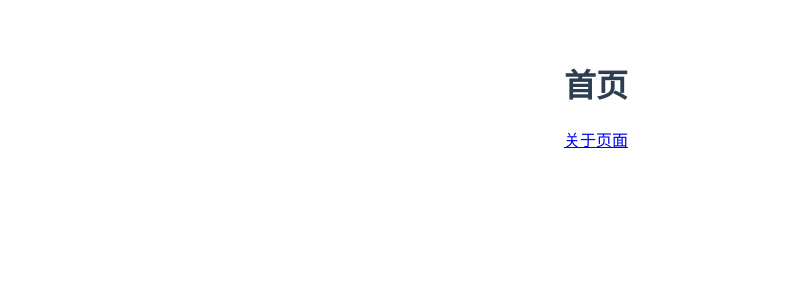
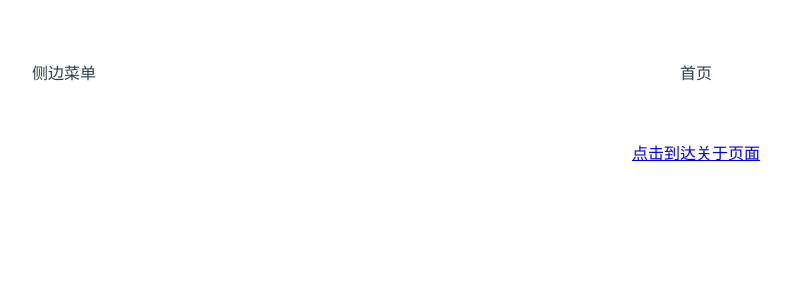
Before and after one commit to liaozhimingandy/vue_app, a Vue app: page /home in a window 1280 px wide. Shown: the top 300 px of the page, without its empty margins (44-835 px from the left). Built offline with nearby package versions, Linux system fonts and the light colour scheme.

Commit message:
内容: 1.测试element-ui控件;

```diff
--- a/src/main.js
+++ b/src/main.js
@@ -1,26 +1,12 @@
-import { createApp } from 'vue'
-import {createRouter, createWebHistory ,Router} from 'vue-router'
+import { createApp } from 'vue';
 import App from './App.vue';
-import about from "@/view/about";
-import home from "@/view/home";
-import not_found from "@/view/not_found";
 
-import ElementPlus from 'element-plus'
-import 'element-plus/dist/index.css'
+//导入路由
+import router from "@/route";
 
-//配置路由
-const routes = [
-    {path: '/', redirect: '/home', name:'index'},
-    {path: '/home', component: home, name:'home'},
-    {path: '/about', component: about, name:'about'},
-    // {path: '*', component:not_found},
-];
+//导入element-plus
+import ElementPlus from 'element-plus';
+import 'element-plus/dist/index.css';
 
-//3. 创建路由实例并传递 `routes` 配置。
-const router = createRouter({
-    // 内部提供了 history 模式的实现。为了简单起见，我们在这里使用 hash 模式
-    history: createWebHistory(),
-    routes: routes, // `routes: routes` 的缩写
-});
-
+//实例化
 createApp(App).use(router).use(ElementPlus).mount('#app');
--- /dev/null
+++ b/src/route/index.js
@@ -0,0 +1,21 @@
+import {createRouter, createWebHistory } from 'vue-router';
+
+//配置路由
+import home from "@/view/home";
+import about from "@/view/about";
+
+const routes = [
+    {path: '/', redirect: '/home', name:'index'},
+    {path: '/home', component: home, name:'home'},
+    {path: '/about', component: about, name:'about'},
+    // {path: '*', component:not_found},
+];
+
+//3. 创建路由实例并传递 `routes` 配置。
+const router = createRouter({
+    // 内部提供了 history 模式的实现。为了简单起见，我们在这里使用 hash 模式
+    history: createWebHistory(),
+    routes: routes, // `routes: routes` 的缩写
+});
+
+export default router;
--- a/src/view/about.vue
+++ b/src/view/about.vue
@@ -1,8 +1,12 @@
 <template>
+    <h1>这是一个关于页面</h1>
     <el-row class="mb-4">
         <el-button>Default</el-button>
         <el-button type="primary" plain disabled>Primary</el-button>
         <el-button type="success" plain disabled>Success</el-button>
+        <el-button type="success" round>Success</el-button>
+        <el-button type="info" round>Info</el-button>
+        <el-button type="warning" round>Warning</el-button>
         <el-button type="info" :icon="Message" circle/>
         <el-button type="warning" :icon="Star" circle/>
         <el-button type="danger" :icon="Delete" circle/>
--- a/src/view/home.vue
+++ b/src/view/home.vue
@@ -1,9 +1,15 @@
 <template>
-    <div>
-        <h1>首页</h1>
-        <router-link to="/about">关于页面</router-link>
-    </div>
+  <div class="common-layout">
+    <el-container>
+      <el-aside width="200px">侧边菜单</el-aside>
+      <el-container>
+        <el-header>首页</el-header>
+        <el-main><router-link to="/about">点击到达关于页面</router-link></el-main>
+      </el-container>
+    </el-container>
+  </div>
 </template>
+
 
 <script>
     export default {
```
